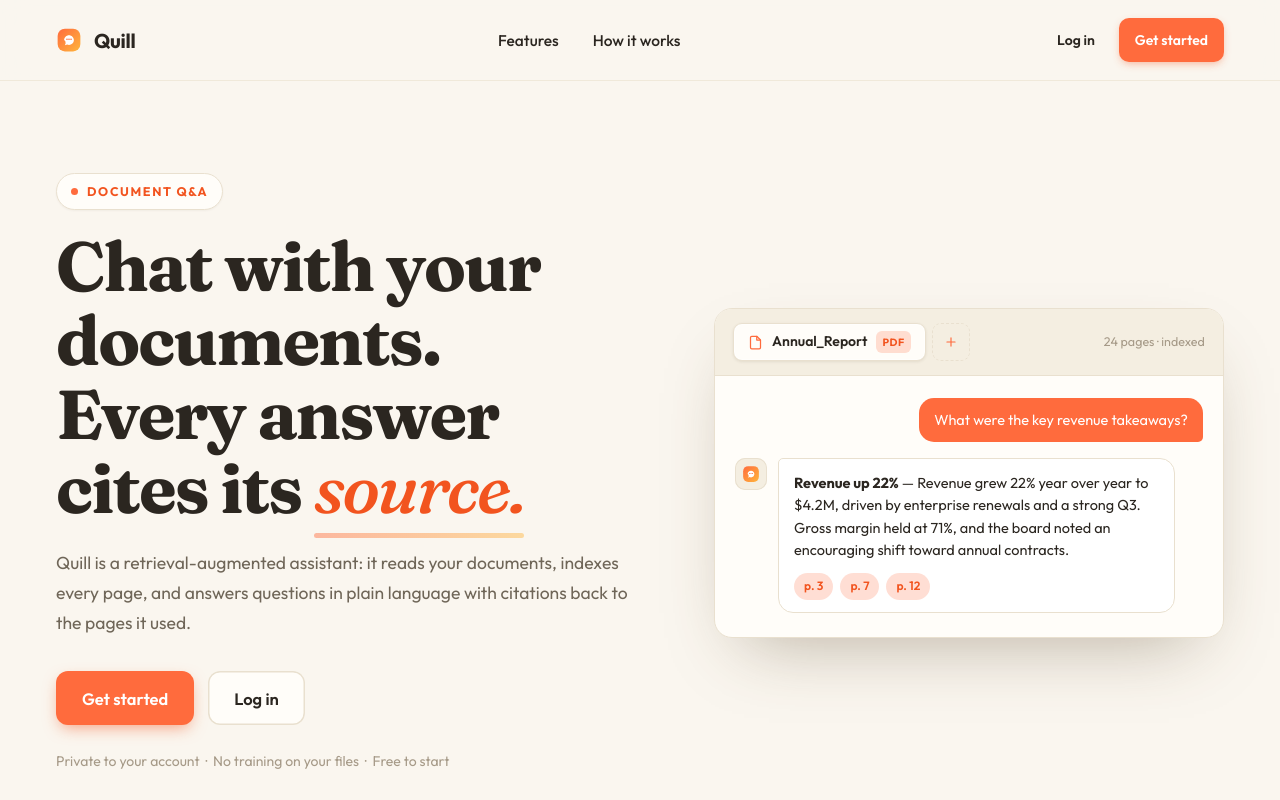
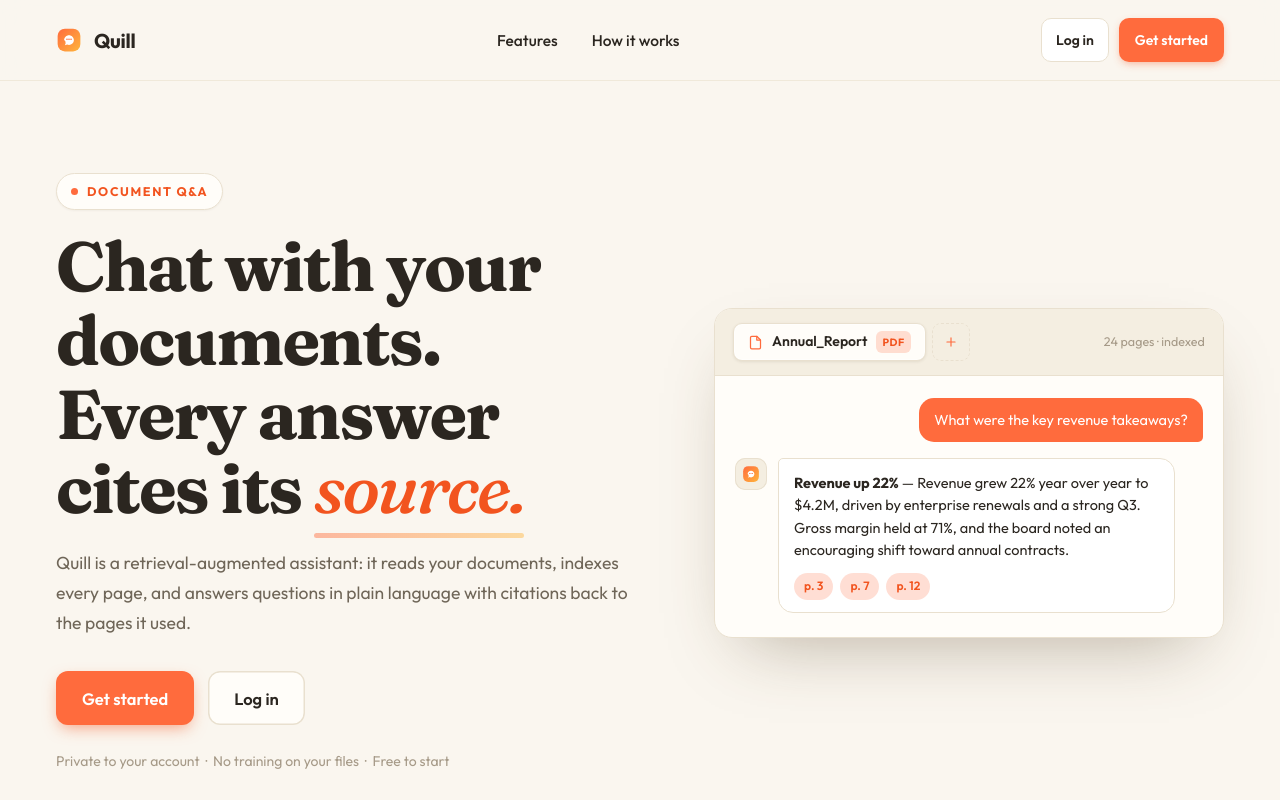
Before and after one commit to LetC0de/rag-project-, a React (Vite) app in the folder frontend/: page / in a window 1280 px wide. Built offline with nearby package versions, Linux system fonts and the light colour scheme; no server answers.

Commit message:
feat: update landing navigation button styles for improved visibility and interaction

```diff
--- a/frontend/src/components/Landing.css
+++ b/frontend/src/components/Landing.css
@@ -132,11 +132,14 @@
   font-size: 14px;
   font-weight: 600;
   color: var(--ink);
-  transition: background var(--transition), color var(--transition);
+  background: #ffffff;
+  border: 1px solid var(--line);
+  transition: background var(--transition), color var(--transition), border-color var(--transition);
 }
 
 .landing__nav-login:hover {
-  background: rgba(43, 38, 32, 0.06);
+  background: #fafafa;
+  border-color: var(--ink-faint);
 }
 
 .landing__nav-join {
```
